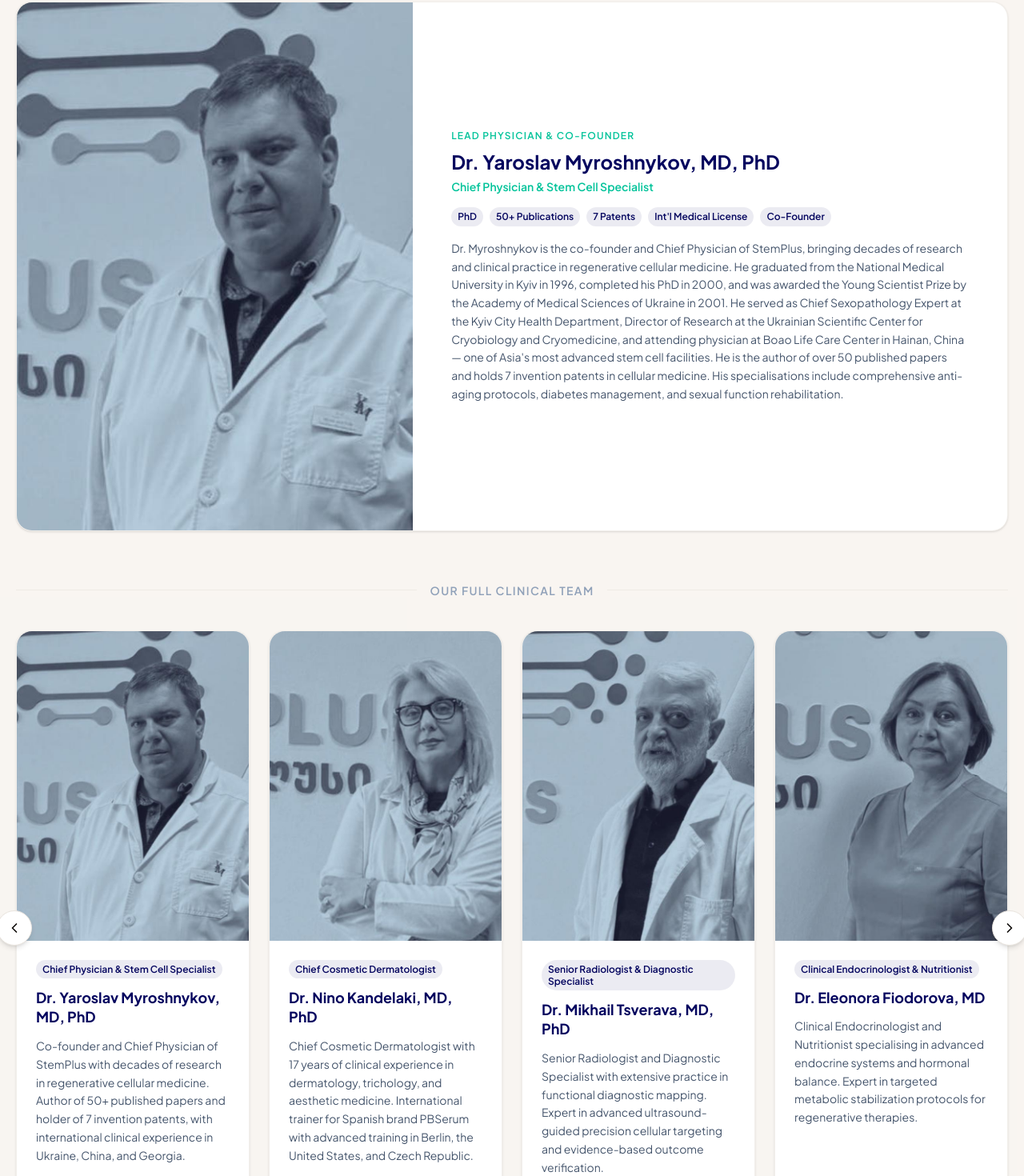
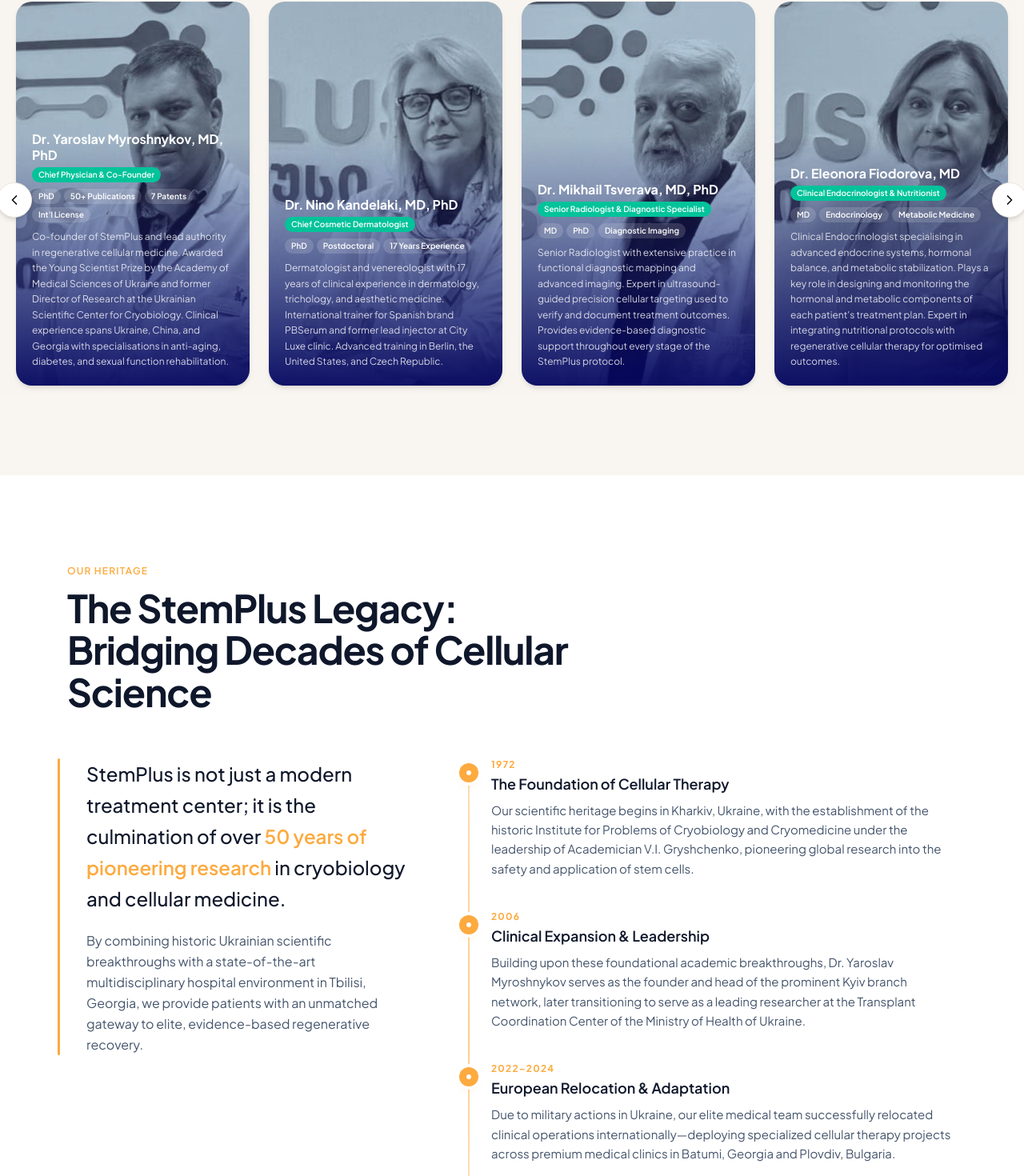
Before and after one commit to newcotelgit/stemplus, a React (Vite) app: page / in a window 1280 px wide. Shown: the part 4589-6059 px from the top of the page at 80% size. Built offline with nearby package versions, Linux system fonts and the light colour scheme.

Commit message:
Redesign medical team carousel with photo overlay text and badges

```diff
--- a/src/pages/Landing.tsx
+++ b/src/pages/Landing.tsx
@@ -1273,62 +1273,61 @@
   {
     img: doctor1,
     name: "Dr. Yaroslav Myroshnykov, MD, PhD",
-    role: "Chief Physician & Stem Cell Specialist",
-    bio: "Co-founder and Chief Physician of StemPlus with decades of research in regenerative cellular medicine. Author of 50+ published papers and holder of 7 invention patents, with international clinical experience in Ukraine, China, and Georgia.",
+    role: "Chief Physician & Co-Founder",
+    badges: ["PhD", "50+ Publications", "7 Patents", "Int'l License"],
+    bio: "Co-founder of StemPlus and lead authority in regenerative cellular medicine. Awarded the Young Scientist Prize by the Academy of Medical Sciences of Ukraine and former Director of Research at the Ukrainian Scientific Center for Cryobiology. Clinical experience spans Ukraine, China, and Georgia with specialisations in anti-aging, diabetes, and sexual function rehabilitation.",
   },
   {
     img: doctor2,
     name: "Dr. Nino Kandelaki, MD, PhD",
     role: "Chief Cosmetic Dermatologist",
-    bio: "Chief Cosmetic Dermatologist with 17 years of clinical experience in dermatology, trichology, and aesthetic medicine. International trainer for Spanish brand PBSerum with advanced training in Berlin, the United States, and Czech Republic.",
+    badges: ["PhD", "Postdoctoral", "17 Years Experience"],
+    bio: "Dermatologist and venereologist with 17 years of clinical experience in dermatology, trichology, and aesthetic medicine. International trainer for Spanish brand PBSerum and former lead injector at City Luxe clinic. Advanced training in Berlin, the United States, and Czech Republic.",
   },
   {
     img: doctor3,
     name: "Dr. Mikhail Tsverava, MD, PhD",
     role: "Senior Radiologist & Diagnostic Specialist",
-    bio: "Senior Radiologist and Diagnostic Specialist with extensive practice in functional diagnostic mapping. Expert in advanced ultrasound-guided precision cellular targeting and evidence-based outcome verification.",
+    badges: ["MD", "PhD", "Diagnostic Imaging"],
+    bio: "Senior Radiologist with extensive practice in functional diagnostic mapping and advanced imaging. Expert in ultrasound-guided precision cellular targeting used to verify and document treatment outcomes. Provides evidence-based diagnostic support throughout every stage of the StemPlus protocol.",
   },
   {
     img: doctor4,
     name: "Dr. Eleonora Fiodorova, MD",
     role: "Clinical Endocrinologist & Nutritionist",
-    bio: "Clinical Endocrinologist and Nutritionist specialising in advanced endocrine systems and hormonal balance. Expert in targeted metabolic stabilization protocols for regenerative therapies.",
-  },
-  {
-    img: doctor7,
+    badges: ["MD", "Endocrinology", "Metabolic Medicine"],
+    bio: "Clinical Endocrinologist specialising in advanced endocrine systems, hormonal balance, and metabolic stabilization. Plays a key role in designing and monitoring the hormonal and metabolic components of each patient's treatment plan. Expert in integrating nutritional protocols with regenerative cellular therapy for optimised outcomes.",
+  },
+  {
+    img: doctor5,
     name: "Dr. Natia Alania, MD",
     role: "Clinical Neurologist & Neurodevelopmental Specialist",
-    bio: "Clinical Neurologist and Neurodevelopmental Specialist focusing on neuro-recovery pathways and functional brain mapping. Dedicated expert in cellular protocols for Autism Spectrum Disorders and neurodegenerative conditions.",
-  },
-  {
-    img: doctor8,
+    badges: ["MD", "Neurology", "Autism Protocols"],
+    bio: "Clinical Neurologist specialising in neuro-recovery pathways, functional brain mapping, and neurodevelopmental disorders. Dedicated expert in cellular protocols for Autism Spectrum Disorders and neurodegenerative conditions. Works closely with Dr. Archaia to deliver comprehensive neurological care within the StemPlus multidisciplinary team.",
+  },
+  {
+    img: doctor6,
     name: "Dr. Giorgi Archaia, MD",
     role: "Neurosurgeon, Neurologist & Vertebrologist",
-    bio: "Neurosurgeon, Neurologist and Vertebrologist with 12 years of experience, trained at Asutta Clinic in Israel and Sechenov Moscow Medical University. Leads neurological assessment and rehabilitation protocols combining cellular therapy with chiropractic and manual therapy.",
-  },
-  {
-    img: doctor5,
+    badges: ["MD", "12 Years Experience", "Israel & Russia Trained"],
+    bio: "Multidisciplinary neurological specialist with 12 years of experience trained at Asutta Clinic in Israel and Sechenov Moscow Medical University in Russia. Leads neurological assessment and rehabilitation protocols combining cellular therapy with chiropractic, acupuncture, and manual therapy. Expert in stroke rehabilitation, spinal conditions, and musculoskeletal disorders.",
+  },
+  {
+    img: doctor7,
     name: "Lili Martashvili",
     role: "Director of Clinical Nursing & Compliance",
-    bio: "Director of Clinical Nursing and Compliance overseeing patient safety protocols and clinical standards at Leadermed Hospital. Ensures rigorous execution of outpatient healthcare and triage procedures throughout the 5-day treatment protocol.",
-  },
-  {
-    img: doctor6,
+    badges: ["Clinical Nursing", "Patient Safety", "Compliance"],
+    bio: "Director of Clinical Nursing overseeing all patient safety protocols and clinical compliance standards at Leadermed Hospital. Commands the triage systems and outpatient healthcare standards that ensure every patient receives consistent, safe care throughout their 5-day protocol. The operational backbone of the StemPlus clinical team.",
+  },
+  {
+    img: doctor8,
     name: "Mako Khachidze",
     role: "Clinical Infusion Nurse",
-    bio: "Clinical Infusion Nurse specialising in the precision administration and monitoring of advanced intravenous cellular protocols. Provides hands-on care throughout every stem cell infusion procedure at StemPlus.",
+    badges: ["IV Therapy", "Cellular Protocols", "Patient Care"],
+    bio: "Clinical Infusion Nurse specialising in the precision administration and monitoring of advanced intravenous cellular protocols. Provides hands-on care throughout every stem cell infusion procedure ensuring accuracy, comfort, and safety. A trusted presence for every international patient throughout their treatment at StemPlus.",
   },
 ];
 
-const LEAD_DOCTORS = [
-  {
-    img: doctor1,
-    name: "Dr. Yaroslav Myroshnykov, MD, PhD",
-    title: "Chief Physician & Stem Cell Specialist",
-    badges: ["PhD", "50+ Publications", "7 Patents", "Int'l License"],
-    bio: "Co-founder of StemPlus and lead clinical authority in regenerative cellular medicine. Awarded the Young Scientist Prize by the Academy of Medical Sciences of Ukraine. Former Director of Research at the Ukrainian Scientific Center for Cryobiology and Cryomedicine, and attending physician at Boao Life Care Center in Hainan, China. Specialises in anti-aging protocols, diabetes management, and sexual function rehabilitation.",
-  },
-];
 
 function MedicalTeam() {
   const scrollerRef = useRef<HTMLDivElement | null>(null);
@@ -1354,57 +1353,6 @@
           </p>
         </div>
 
-        {/* Featured lead doctor — full-width split layout */}
-        <div className="mb-16 w-full bg-white rounded-2xl shadow-sm overflow-hidden border border-border/60">
-          <div className="flex flex-col sm:flex-row">
-            {/* Image — full height on desktop, fixed 300px on mobile */}
-            <div className="sm:w-[40%] h-[300px] sm:h-auto shrink-0 bg-muted">
-              <img
-                src={doctor1}
-                alt="Dr. Yaroslav Myroshnykov"
-                loading="lazy"
-                decoding="async"
-                className="w-full h-full object-cover object-top"
-              />
-            </div>
-            {/* Content */}
-            <div className="sm:w-[60%] p-8 sm:p-12 flex flex-col justify-center">
-              <p className="text-xs font-semibold uppercase tracking-widest text-[#02C39A]">
-                Lead Physician &amp; Co-Founder
-              </p>
-              <h3 className="mt-2 text-2xl font-bold text-[#03045E] leading-snug">
-                Dr. Yaroslav Myroshnykov, MD, PhD
-              </h3>
-              <p className="mt-1 text-sm font-semibold text-[#02C39A]">
-                Chief Physician &amp; Stem Cell Specialist
-              </p>
-              <div className="mt-4 flex flex-wrap gap-2">
-                {["PhD", "50+ Publications", "7 Patents", "Int'l Medical License", "Co-Founder"].map((b) => (
-                  <span
-                    key={b}
-                    className="text-xs font-semibold px-2 py-1 rounded-full"
-                    style={{ background: "rgba(3,4,94,0.08)", color: "#03045E" }}
-                  >
-                    {b}
-                  </span>
-                ))}
-              </div>
-              <p className="mt-4 text-sm text-slate-600 leading-relaxed">
-                Dr. Myroshnykov is the co-founder and Chief Physician of StemPlus, bringing decades of research and clinical practice in regenerative cellular medicine. He graduated from the National Medical University in Kyiv in 1996, completed his PhD in 2000, and was awarded the Young Scientist Prize by the Academy of Medical Sciences of Ukraine in 2001. He served as Chief Sexopathology Expert at the Kyiv City Health Department, Director of Research at the Ukrainian Scientific Center for Cryobiology and Cryomedicine, and attending physician at Boao Life Care Center in Hainan, China — one of Asia's most advanced stem cell facilities. He is the author of over 50 published papers and holds 7 invention patents in cellular medicine. His specialisations include comprehensive anti-aging protocols, diabetes management, and sexual function rehabilitation.
-              </p>
-            </div>
-          </div>
-        </div>
-
-        {/* Divider + subheading */}
-        <div className="flex items-center gap-4 mb-10">
-          <div className="flex-1 h-px bg-border/60" />
-          <h3 className="text-sm font-semibold uppercase tracking-widest text-slate-400 shrink-0">
-            Our Full Clinical Team
-          </h3>
-          <div className="flex-1 h-px bg-border/60" />
-        </div>
-
         {/* Scrollable full team grid */}
         <div className="relative">
           <button
@@ -1437,56 +1385,33 @@
               <article
                 key={m.name}
                 data-team-card
-                className="snap-start shrink-0 basis-[85%] sm:basis-[60%] md:basis-[calc((100%-3rem)/3)] lg:basis-[calc((100%-4.5rem)/4)] bg-white rounded-2xl border border-border/60 shadow-sm overflow-hidden flex flex-col"
-              >
-                {/* Mobile: image with overlay text */}
-                <div className="relative aspect-[3/4] overflow-hidden bg-muted md:hidden">
+                className="snap-start shrink-0 relative rounded-2xl overflow-hidden shadow-md basis-[85%] sm:basis-[60%] md:basis-[calc((100%-3rem)/3)] lg:basis-[calc((100%-4.5rem)/4)]"
+                style={{ height: "480px" }}
+              >
                 <img
                   src={m.img}
                   alt={m.name}
                   loading="lazy"
                   decoding="async"
-                    className="w-full h-full object-cover"
+                  className="absolute inset-0 w-full h-full object-cover object-top"
                 />
-                  <div className="absolute inset-x-0 bottom-0 bg-gradient-to-t from-slate-950/90 via-slate-950/60 to-transparent p-5 pt-16">
-                    <span className="inline-block text-[10px] font-semibold tracking-wider text-white/90 uppercase leading-tight">
+                <div
+                  className="absolute inset-0"
+                  style={{ background: "linear-gradient(to bottom, transparent 35%, rgba(3,4,94,0.92) 100%)" }}
+                />
+                <div className="absolute bottom-0 left-0 right-0 p-5">
+                  <p className="text-white font-bold text-base leading-tight">{m.name}</p>
+                  <span className="inline-block bg-[#02C39A] text-white text-[10px] font-semibold px-2 py-0.5 rounded-full mt-1">
                     {m.role}
                   </span>
-                    <h3 className="mt-1.5 text-lg font-bold text-white leading-snug">
-                      {m.name}
-                    </h3>
-                  </div>
-                </div>
-                {/* Mobile bio */}
-                <div className="p-5 md:hidden">
-                  <p className="text-sm text-muted-foreground leading-relaxed">
-                    {m.bio}
-                  </p>
-                </div>
-
-                {/* Desktop layout */}
-                <div className="hidden md:block aspect-[3/4] overflow-hidden bg-muted">
-                  <img
-                    src={m.img}
-                    alt={m.name}
-                    loading="lazy"
-                    decoding="async"
-                    className="w-full h-full object-cover transition-transform duration-500 hover:scale-105"
-                  />
-                </div>
-                <div className="hidden md:flex p-6 flex-col gap-3 flex-1">
-                  <span
-                    className="inline-block self-start text-xs font-semibold px-2 py-1 rounded-full leading-tight"
-                    style={{ background: "rgba(3,4,94,0.08)", color: "#03045E" }}
-                  >
-                    {m.role}
+                  <div className="flex flex-wrap gap-1 mt-2">
+                    {m.badges.map((b) => (
+                      <span key={b} className="bg-white/15 text-white text-[10px] font-semibold px-2 py-0.5 rounded-full">
+                        {b}
                       </span>
-                  <h3 className="text-lg font-bold text-[#03045E] leading-snug">
-                    {m.name}
-                  </h3>
-                  <p className="text-sm text-slate-600 leading-relaxed flex-1">
-                    {m.bio}
-                  </p>
+                    ))}
+                  </div>
+                  <p className="text-white/80 text-xs leading-relaxed mt-2">{m.bio}</p>
                 </div>
               </article>
             ))}
```
Lines whose indentation alone changed are shown as unchanged.
